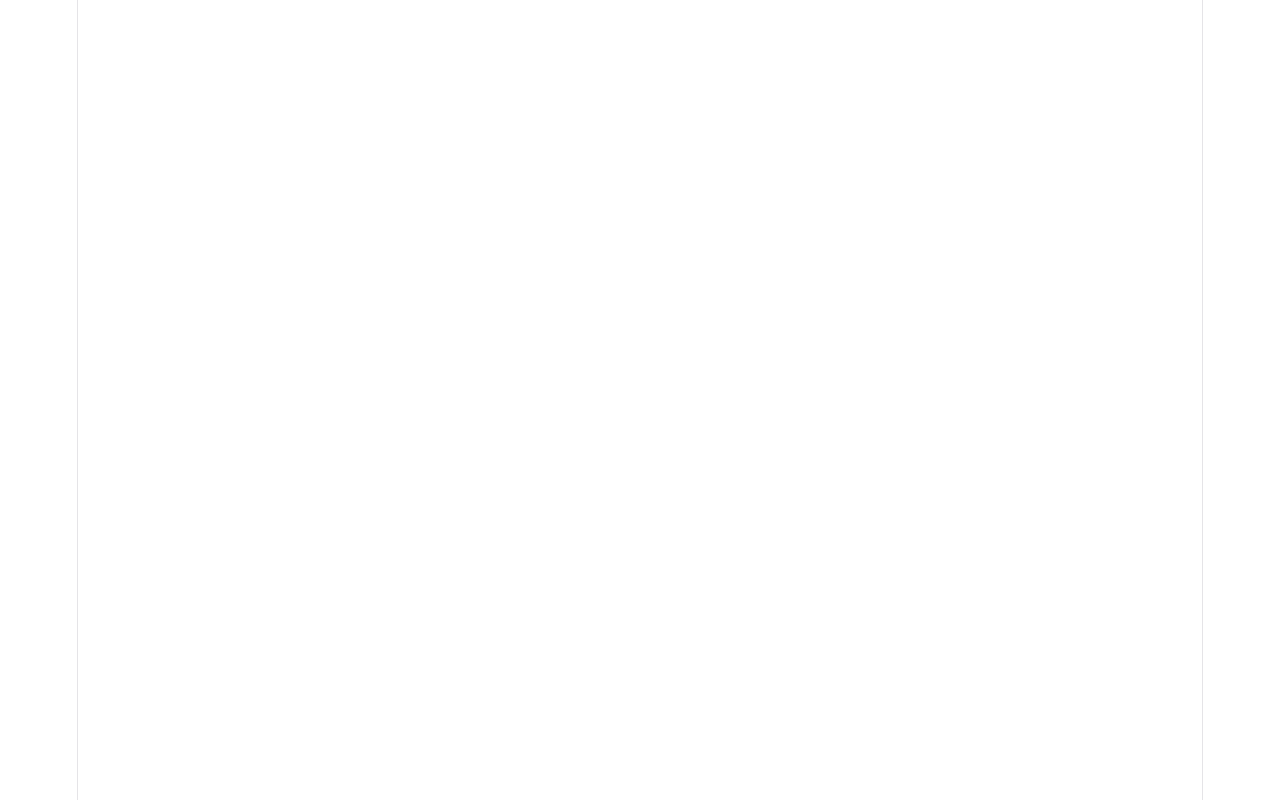
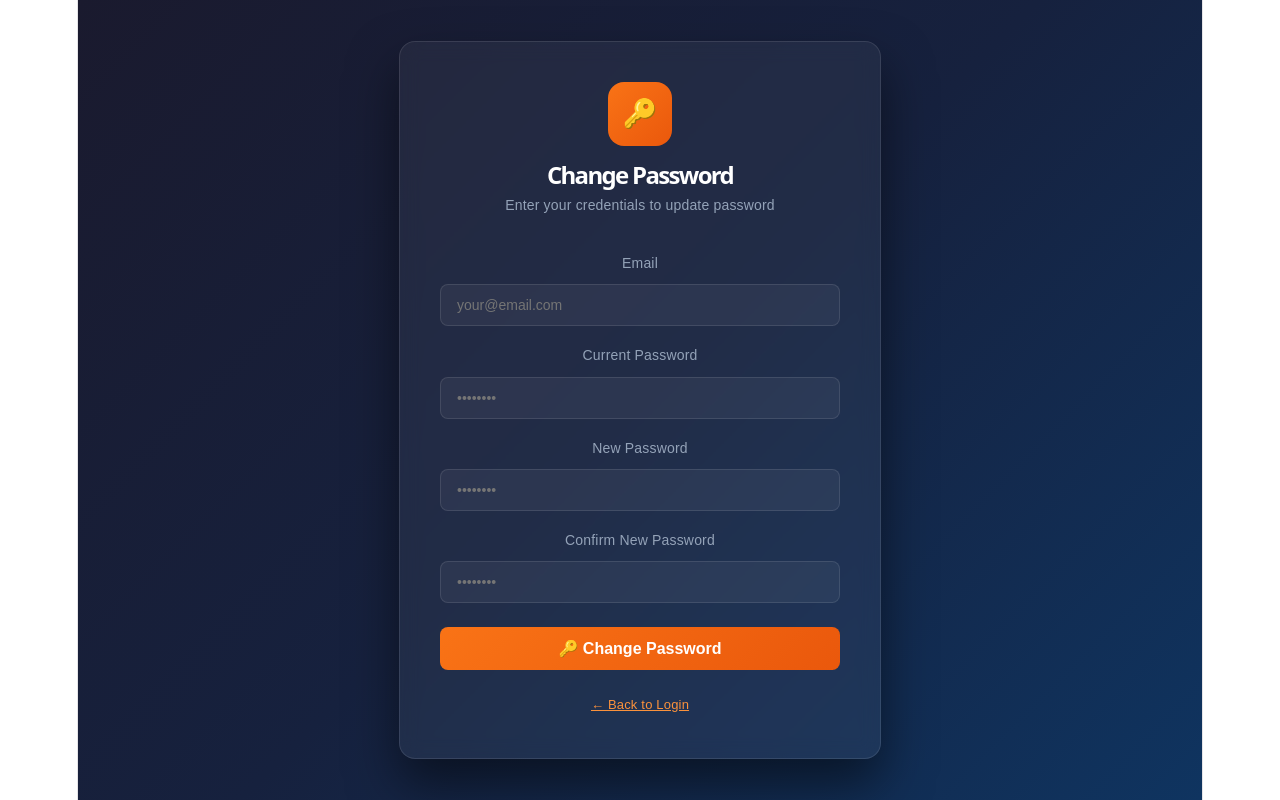
Before and after one commit to JAYAPRAKASHGUJJARI/cemtrack, a React (Vite) app in the folder frontend/: page /change-password in a window 1280 px wide. Before the commit this address had no page. Built offline with nearby package versions, Linux system fonts and the light colour scheme.

Commit message:
added change option at login page

```diff
--- a/frontend/src/App.jsx
+++ b/frontend/src/App.jsx
@@ -13,6 +13,7 @@ import AIInsights from './pages/AIInsights';
 import UserManagement from './pages/UserManagement';
 import { useAuth } from './context/AuthContext';
 import Shifts from './pages/Shifts';
+import ChangePassword from './pages/ChangePassword';
 const Layout = ({ children }) => {
   const { user } = useAuth();
   return (
@@ -31,6 +32,7 @@ function App() {
           <Layout>
             <Routes>
               <Route path='/login' element={<Login />} />
+              <Route path='/change-password' element={<ChangePassword />} />
               <Route path='/' element={<Navigate to='/dashboard' />} />
               <Route path='/dashboard' element={
                 <ProtectedRoute><Dashboard /></ProtectedRoute>
--- /dev/null
+++ b/frontend/src/pages/ChangePassword.jsx
@@ -0,0 +1,217 @@
+import { useState } from 'react';
+import { useNavigate } from 'react-router-dom';
+import API from '../api/axios';
+
+const ChangePassword = () => {
+  const navigate = useNavigate();
+  const [email, setEmail] = useState('');
+  const [oldPassword, setOldPassword] = useState('');
+  const [newPassword, setNewPassword] = useState('');
+  const [confirmPassword, setConfirmPassword] = useState('');
+  const [loading, setLoading] = useState(false);
+  const [error, setError] = useState(null);
+  const [success, setSuccess] = useState(null);
+
+  const handleSubmit = async () => {
+    if (!email || !oldPassword || !newPassword || !confirmPassword) {
+      setError('Please fill in all fields');
+      return;
+    }
+    if (newPassword !== confirmPassword) {
+      setError('New passwords do not match');
+      return;
+    }
+    if (newPassword.length < 6) {
+      setError('New password must be at least 6 characters');
+      return;
+    }
+
+    setLoading(true);
+    setError(null);
+
+    try {
+      // First login to get token
+      const loginRes = await API.post('/auth/login', { email, password: oldPassword });
+      const token = loginRes.data.token;
+
+      // Then change password using that token
+      await API.patch('/auth/change-password', {
+        oldPassword,
+        newPassword,
+      }, {
+        headers: { Authorization: `Bearer ${token}` }
+      });
+
+      setSuccess('Password changed successfully! Redirecting to login...');
+      setTimeout(() => navigate('/login'), 2000);
+    } catch (err) {
+      setError(err.response?.data?.error || 'Failed to change password');
+    } finally {
+      setLoading(false);
+    }
+  };
+
+  return (
+    <div style={{
+      minHeight: '100vh',
+      background: 'linear-gradient(135deg, #1a1a2e 0%, #16213e 50%, #0f3460 100%)',
+      display: 'flex',
+      alignItems: 'center',
+      justifyContent: 'center',
+      fontFamily: 'Arial, sans-serif',
+    }}>
+      <div style={{
+        background: 'rgba(255,255,255,0.05)',
+        backdropFilter: 'blur(10px)',
+        border: '1px solid rgba(255,255,255,0.1)',
+        borderRadius: '16px',
+        padding: '40px',
+        width: '100%',
+        maxWidth: '400px',
+        boxShadow: '0 25px 50px rgba(0,0,0,0.5)',
+      }}>
+        {/* Logo */}
+        <div style={{ textAlign: 'center', marginBottom: '32px' }}>
+          <div style={{
+            width: '64px', height: '64px',
+            background: 'linear-gradient(135deg, #f97316, #ea580c)',
+            borderRadius: '16px',
+            display: 'flex', alignItems: 'center', justifyContent: 'center',
+            margin: '0 auto 16px', fontSize: '28px',
+          }}>🔑</div>
+          <h1 style={{ color: 'white', fontSize: '24px', fontWeight: 'bold', margin: '0 0 4px' }}>
+            Change Password
+          </h1>
+          <p style={{ color: '#94a3b8', margin: 0, fontSize: '14px' }}>
+            Enter your credentials to update password
+          </p>
+        </div>
+
+        {/* Success */}
+        {success && (
+          <div style={{
+            background: 'rgba(34,197,94,0.1)', border: '1px solid rgba(34,197,94,0.3)',
+            borderRadius: '8px', padding: '12px', marginBottom: '16px',
+            color: '#4ade80', fontSize: '14px',
+          }}>
+            ✅ {success}
+          </div>
+        )}
+
+        {/* Error */}
+        {error && (
+          <div style={{
+            background: 'rgba(239,68,68,0.1)', border: '1px solid rgba(239,68,68,0.3)',
+            borderRadius: '8px', padding: '12px', marginBottom: '16px',
+            color: '#f87171', fontSize: '14px',
+          }}>
+            ❌ {error}
+          </div>
+        )}
+
+        {/* Email */}
+        <div style={{ marginBottom: '16px' }}>
+          <label style={{ color: '#94a3b8', fontSize: '14px', display: 'block', marginBottom: '8px' }}>Email</label>
+          <input
+            type='email'
+            value={email}
+            onChange={e => setEmail(e.target.value)}
+            placeholder='your@email.com'
+            style={{
+              width: '100%', padding: '12px 16px',
+              background: 'rgba(255,255,255,0.05)',
+              border: '1px solid rgba(255,255,255,0.1)',
+              borderRadius: '8px', color: 'white',
+              fontSize: '14px', outline: 'none',
+              boxSizing: 'border-box',
+            }}
+          />
+        </div>
+
+        {/* Current Password */}
+        <div style={{ marginBottom: '16px' }}>
+          <label style={{ color: '#94a3b8', fontSize: '14px', display: 'block', marginBottom: '8px' }}>Current Password</label>
+          <input
+            type='password'
+            value={oldPassword}
+            onChange={e => setOldPassword(e.target.value)}
+            placeholder='••••••••'
+            style={{
+              width: '100%', padding: '12px 16px',
+              background: 'rgba(255,255,255,0.05)',
+              border: '1px solid rgba(255,255,255,0.1)',
+              borderRadius: '8px', color: 'white',
+              fontSize: '14px', outline: 'none',
+              boxSizing: 'border-box',
+            }}
+          />
+        </div>
+
+        {/* New Password */}
+        <div style={{ marginBottom: '16px' }}>
+          <label style={{ color: '#94a3b8', fontSize: '14px', display: 'block', marginBottom: '8px' }}>New Password</label>
+          <input
+            type='password'
+            value={newPassword}
+            onChange={e => setNewPassword(e.target.value)}
+            placeholder='••••••••'
+            style={{
+              width: '100%', padding: '12px 16px',
+              background: 'rgba(255,255,255,0.05)',
+              border: '1px solid rgba(255,255,255,0.1)',
+              borderRadius: '8px', color: 'white',
+              fontSize: '14px', outline: 'none',
+              boxSizing: 'border-box',
+            }}
+          />
+        </div>
+
+        {/* Confirm Password */}
+        <div style={{ marginBottom: '24px' }}>
+          <label style={{ color: '#94a3b8', fontSize: '14px', display: 'block', marginBottom: '8px' }}>Confirm New Password</label>
+          <input
+            type='password'
+            value={confirmPassword}
+            onChange={e => setConfirmPassword(e.target.value)}
+            placeholder='••••••••'
+            style={{
+              width: '100%', padding: '12px 16px',
+              background: 'rgba(255,255,255,0.05)',
+              border: '1px solid rgba(255,255,255,0.1)',
+              borderRadius: '8px', color: 'white',
+              fontSize: '14px', outline: 'none',
+              boxSizing: 'border-box',
+            }}
+          />
+        </div>
+
+        {/* Submit */}
+        <button
+          onClick={handleSubmit}
+          disabled={loading}
+          style={{
+            width: '100%', padding: '12px',
+            background: loading ? 'rgba(249,115,22,0.5)' : 'linear-gradient(135deg, #f97316, #ea580c)',
+            border: 'none', borderRadius: '8px',
+            color: 'white', fontSize: '16px',
+            fontWeight: 'bold', cursor: loading ? 'not-allowed' : 'pointer',
+          }}
+        >
+          {loading ? '⏳ Changing...' : '🔑 Change Password'}
+        </button>
+
+        {/* Back to Login */}
+        <p style={{ textAlign: 'center', marginTop: '20px', marginBottom: 0 }}>
+          <span
+            onClick={() => navigate('/login')}
+            style={{ color: '#fb923c', fontSize: '13px', cursor: 'pointer', textDecoration: 'underline' }}
+          >
+            ← Back to Login
+          </span>
+        </p>
+      </div>
+    </div>
+  );
+};
+
+export default ChangePassword;
--- a/frontend/src/pages/Login.jsx
+++ b/frontend/src/pages/Login.jsx
@@ -182,6 +182,20 @@ const Login = () => {
 }}>
   CemTrack v1.0 — Industrial Monitoring System
 </p>
+
+<p style={{ textAlign: 'center', marginTop: '12px', marginBottom: 0 }}>
+  <span
+    onClick={() => navigate('/change-password')}
+    style={{
+      color: '#fb923c',
+      fontSize: '13px',
+      cursor: 'pointer',
+      textDecoration: 'underline',
+    }}
+  >
+    🔑 Change Password
+  </span>
+</p>
       </div>
     </div>
   );
```
Lines whose indentation alone changed are shown as unchanged.
